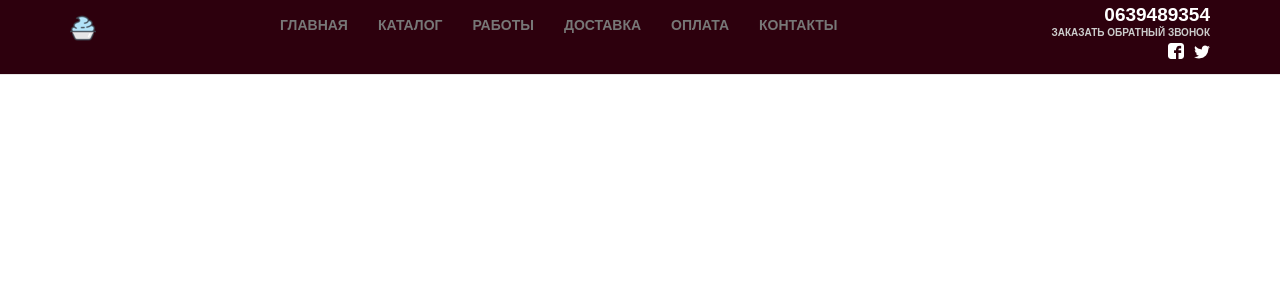
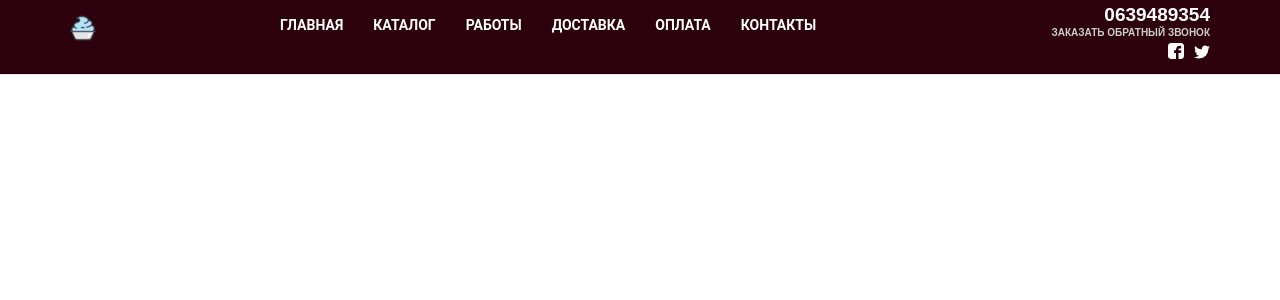
Before and after one commit to vadimas544/cupcake.com, a PHP site: page / in a window 1280 px wide. Shown: the top 300 px of the page. Run offline with PHP 8.4, Linux system fonts and the light colour scheme.

Commit message:
Navbar v1.0

```diff
--- a/css/main.css
+++ b/css/main.css
@@ -46,7 +46,7 @@ table {
 	border-collapse: collapse;
 	border-spacing: 0;
 }
-
+@import url('https://fonts.googleapis.com/css?family=Roboto');
 /********************************************************************MAINCSS**********/
 /********************************NAVIGATION*****************/
 body{
@@ -75,6 +75,13 @@ body{
 .header-contacts a:hover{
 	color: #CC9999;
 }
+.nav > li > a{
+	color: white !important;
+	font-family: 'Roboto', sans-serif !important;
+}
+.nav > li > a:hover{
+	color: #CC9999 !important;
+}
 /*****************************************MEDIAQUERIES***************/
 @media screen and (min-width: 768px) and (max-width: 992px){
   .header-contacts{
```
Also changed, not shown: fonts/Lato.ttf (added).
